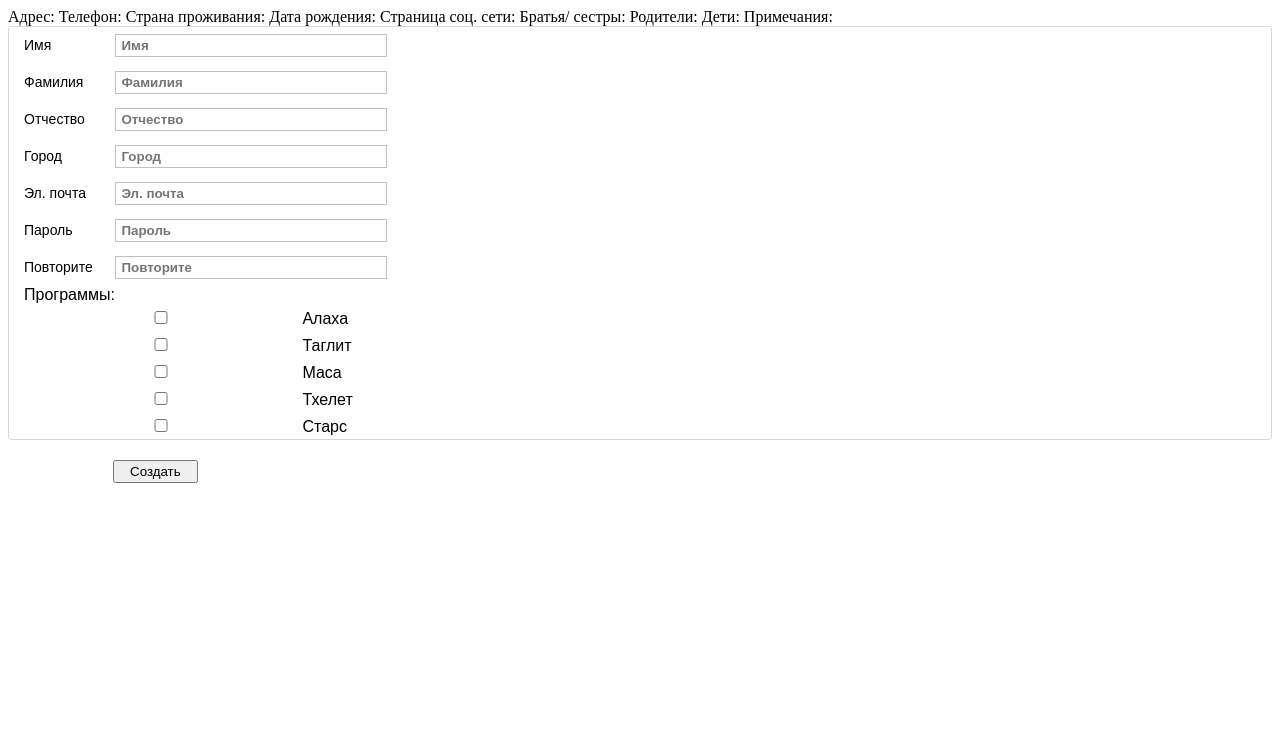
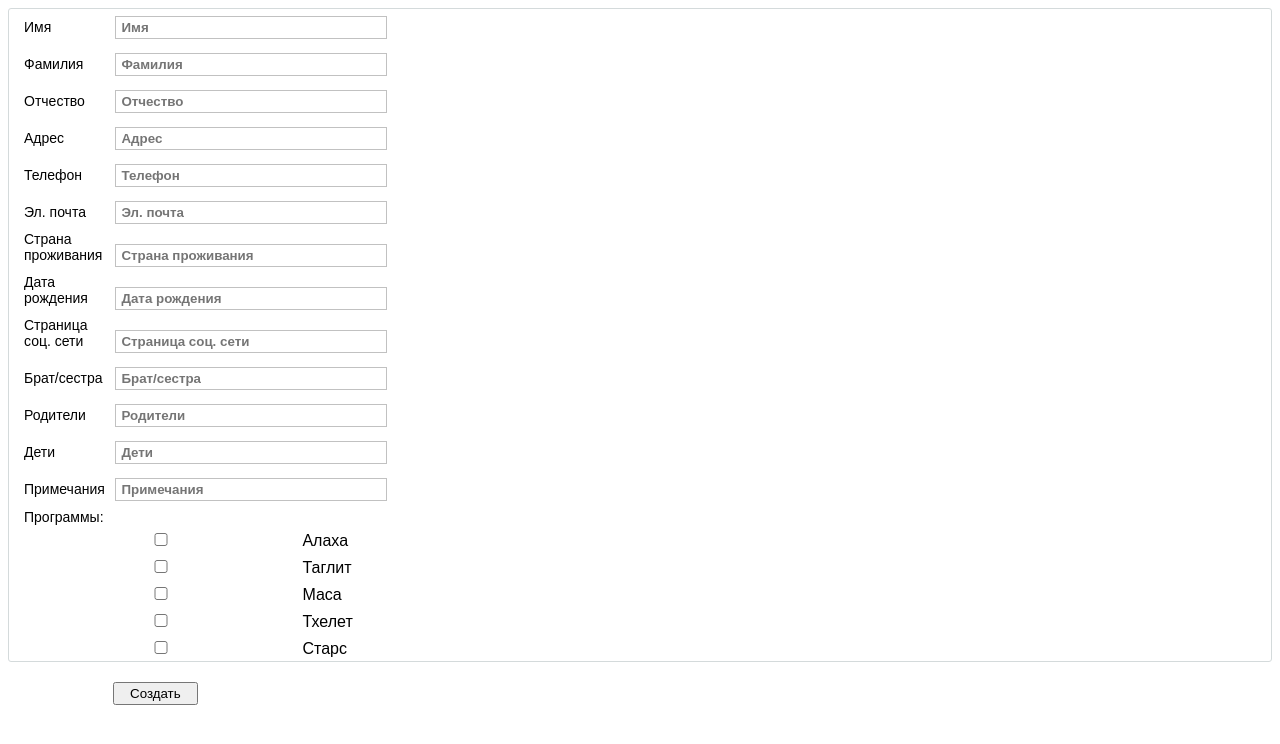
Before and after one commit to dogaz/angular2, a website: page create_profile.html in a window 1280 px wide. Drawn offline with Linux system fonts and the light colour scheme.

Commit message:
страница создания профиля

```diff
--- a/create_profile.html
+++ b/create_profile.html
@@ -8,20 +8,6 @@
 
 </head>
 <body>
-
-
-			Адрес:
-			Телефон:
-			Страна проживания:
-			Дата рождения:
-			Страница соц. сети:
-			Братья/ сестры:
-			Родители:
-			Дети:
-			Примечания:
-
-
-
 
 			<form action="#" id='send' method='POST'>
 
@@ -34,20 +20,38 @@
 				    <label>Отчество</label>
 				    <input type='text' name='middle_name' placeholder='Отчество' required><span></span>
 				    <br>
-					<label>Город</label>
-					<input type='text' name='city' placeholder='Город' required><span></span>
+					<label>Адрес</label>
+					<input type='text' name='address' placeholder='Адрес' required><span></span>
 					<br>
+				    <label>Телефон</label>
+				    <input type='text' name='tel' placeholder='Телефон' required><span></span>
+				    <br>
 					<label>Эл. почта</label>
 					<input type='email' name='email' placeholder='Эл. почта' required><span></span>
 					<br>
-					<label>Пароль</label>
-					<input type='password' name='pass' placeholder='Пароль' required><span></span>
+					<label>Страна проживания</label>
+					<input type='text' name='country' placeholder='Страна проживания' required><span></span>
 					<br>
-					<label>Повторите</label>
-					<input type='password' name='repeat' placeholder='Повторите' required><span></span>
+					<label>Дата рождения</label>
+					<input type='text' name='birthday' placeholder='Дата рождения' required><span></span>
 					<br>
+				    <label>Страница соц. сети</label>
+				    <input type='text' name='network' placeholder='Страница соц. сети' required><span></span>
+				    <br>
+				    <label>Брат/сестра</label>
+				    <input type='text' name='sister' placeholder='Брат/сестра' required><span></span>
+				    <br>
+				    <label>Родители</label>
+				    <input type='text' name='parents' placeholder='Родители' required><span></span>
+				    <br>
+				    <label>Дети</label>
+				    <input type='text' name='child' placeholder='Дети' required><span></span>
+				    <br>
+				    <label>Примечания</label>
+				    <input type='text' name='note' placeholder='Примечания' required><span></span>
+				    <br>
 
-				    <td class="left_sd">Программы:</td>
+				    <label>Программы:</label>
 				    <br>
 				    <input type="checkbox" value="yes" name="ktonanovenkogoru3">
 				    Алаха <br>
```
